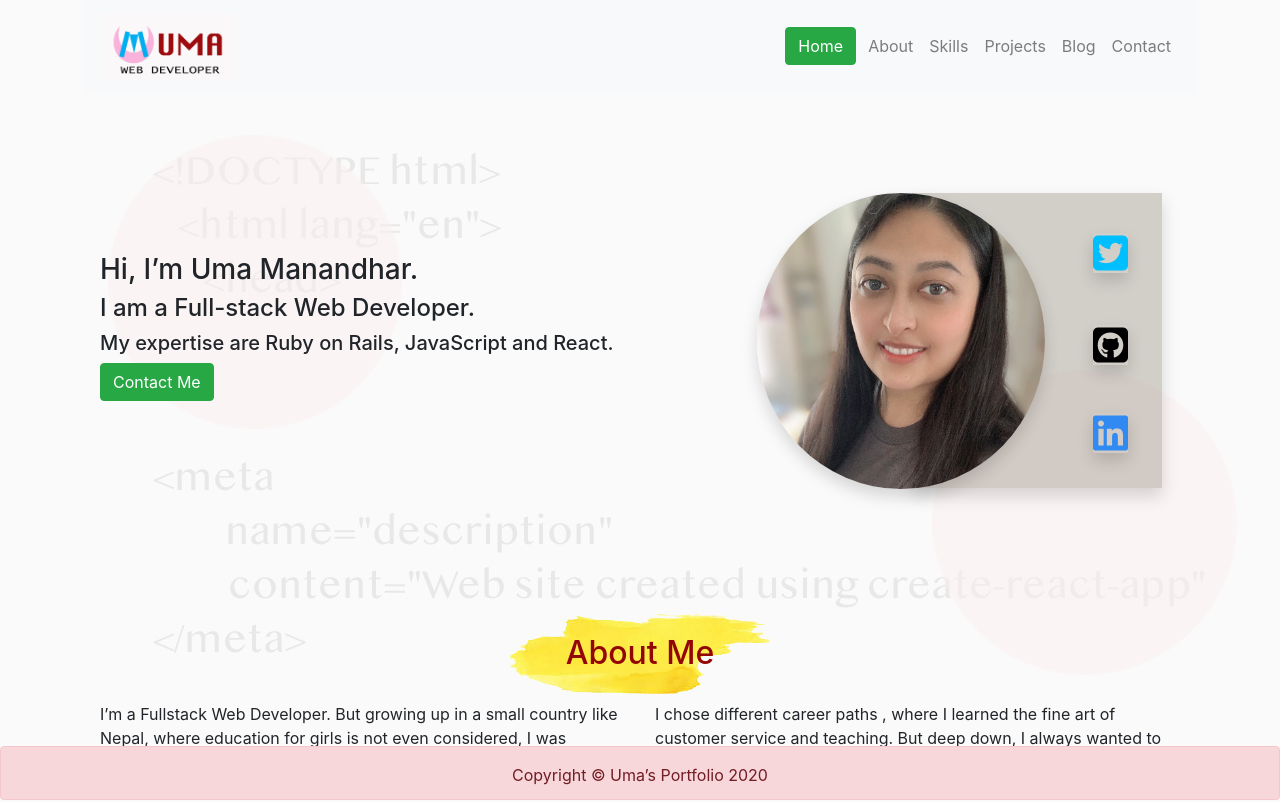
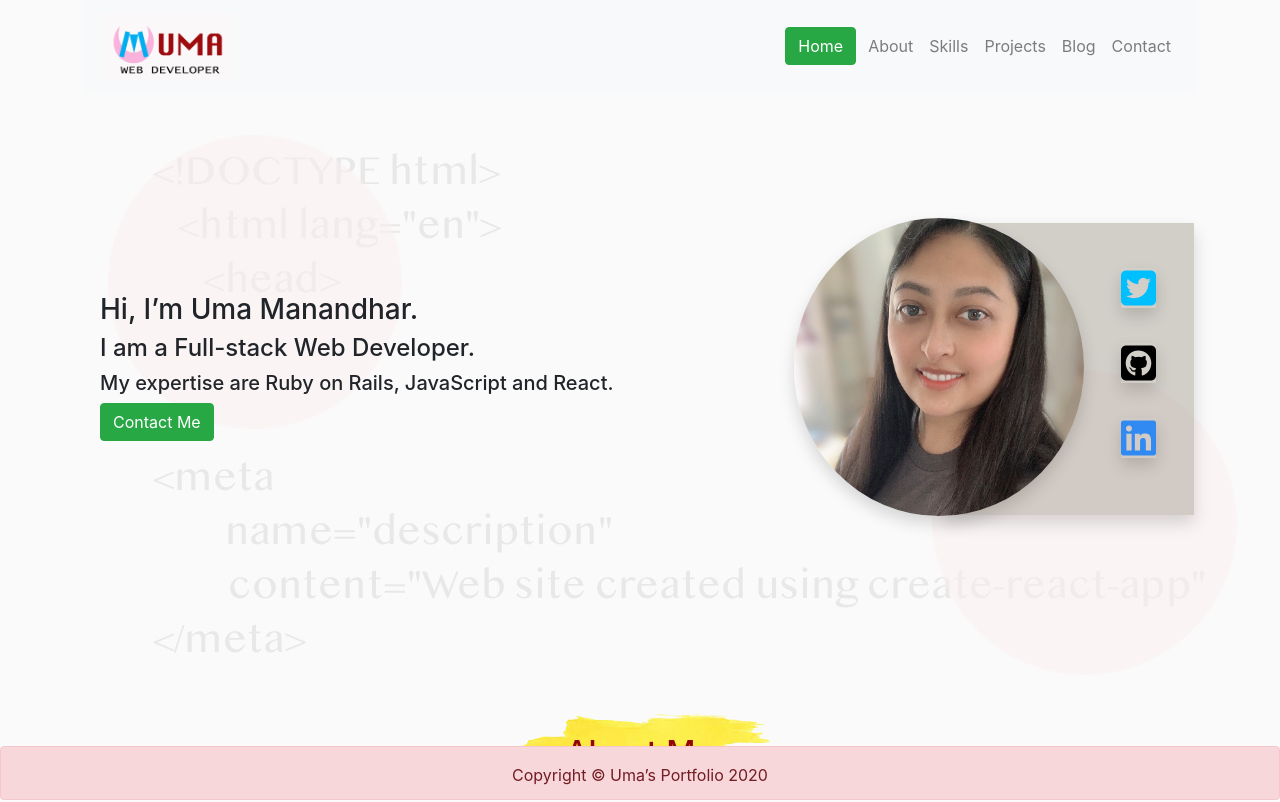
Before and after one commit to mdr-uma/portfolio, a React (Create React App) app: page / in a window 1280 px wide. Shown: the top 802 px of the page. Built offline with nearby package versions, Linux system fonts and the light colour scheme.

Commit message:
adjust position

```diff
--- a/src/index.css
+++ b/src/index.css
@@ -17,10 +17,10 @@ body {
  }
 
 .intro img {
-  width: 288px;
+  width: 290px;
   border-radius: 100%;
   position: absolute;
-  right: 27%;
+  right: 20%;
   top: 25%;
   z-index: 999;
 }
@@ -28,10 +28,10 @@ body {
 .img-background {
   background-color: #afa89b85;
   width: 250px;
-  height: 295px;
+  height: 292px;
   position: absolute;
-  right: 6%;
-  top: 25%;
+  right: .1%;
+  top: 26%;
   z-index: -999;
 }
 
@@ -39,7 +39,7 @@ body {
   font-size: 40px;
   color: deepskyblue;
   position: absolute;
-  right: 12%;
+  right: 7%;
   top: 35%;
 }
 
@@ -51,8 +51,8 @@ body {
   font-size: 40px;
   color: black;
   position: absolute;
-  right: 12%;
-  top: 58%;
+  right: 7%;
+  top: 50%;
 }
 
 #git:hover {
@@ -63,8 +63,8 @@ body {
   font-size: 40px;
   color: rgba(0, 119, 255, 0.774);
   position: absolute;
-  right: 12%;
-  bottom: 10%;
+  right: 7%;
+  top: 65%;
 }
 
 #linkedin:hover {
@@ -115,7 +115,7 @@ p:hover {
 }
 
 .col-sm-6 {
-  height: 400px;
+  height: 500px;
 }
 
 .about:hover {
```
